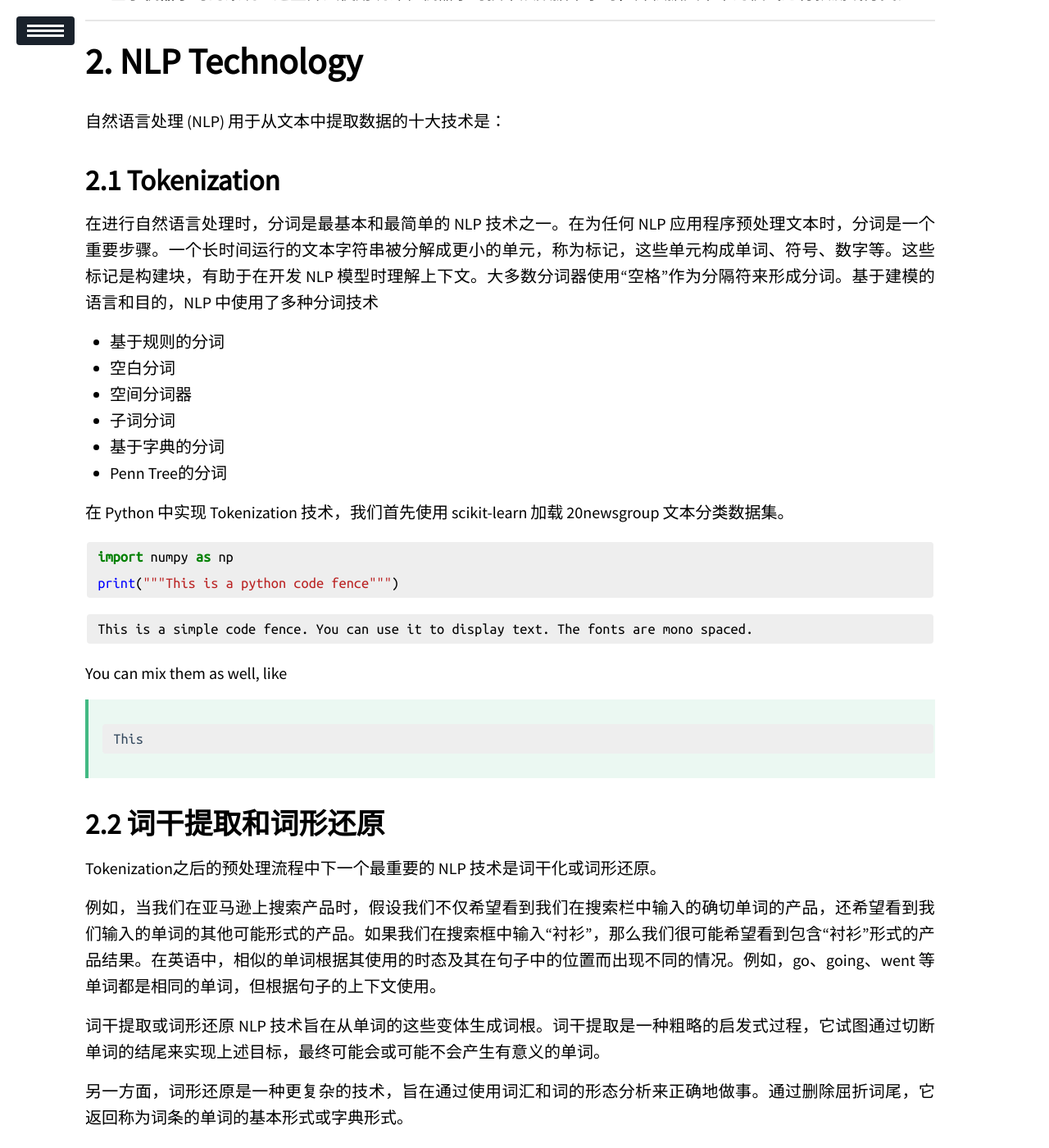
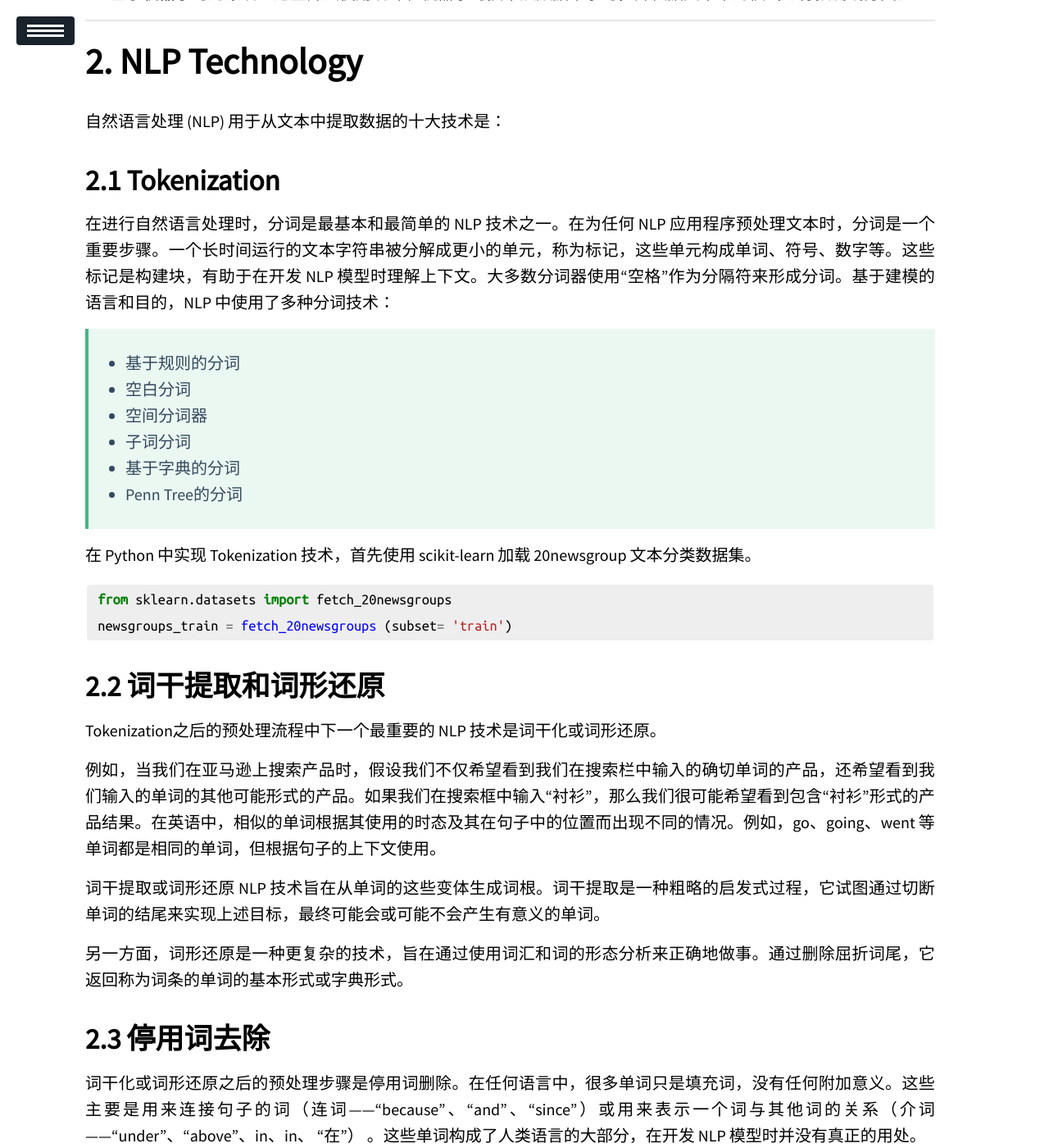
Before and after one commit to ssskz/ssskz.github.io, a Jekyll site: the page built from _posts/2024-5-19-NLP.md, in a window 1280 px wide and 1400 px high, scrolled down 1122 px. Shown: the whole window at 82% size. Built offline with Jekyll 4.4.1, drawn with Linux system fonts in a browser that asks for light colours; our own code applies the rules of GitHub Pages for plain Markdown files; formulas are drawn with MathJax 3; a script that is not in the unit is left out.

Commit message:
1
Signed-off-by: ssskz <12497590+ssskz@user.noreply.gitee.com>

````diff
--- a/_posts/2024-5-19-NLP.md
+++ b/_posts/2024-5-19-NLP.md
@@ -39,31 +39,21 @@ NLP 技术的力量可以追溯到 1950 年代的图灵测试，该测试用于
 
 ## Tokenization
 
-在进行自然语言处理时，分词是最基本和最简单的 NLP 技术之一。在为任何 NLP 应用程序预处理文本时，分词是一个重要步骤。一个长时间运行的文本字符串被分解成更小的单元，称为标记，这些单元构成单词、符号、数字等。这些标记是构建块，有助于在开发 NLP 模型时理解上下文。大多数分词器使用“空格”作为分隔符来形成分词。基于建模的语言和目的，NLP 中使用了多种分词技术
+在进行自然语言处理时，分词是最基本和最简单的 NLP 技术之一。在为任何 NLP 应用程序预处理文本时，分词是一个重要步骤。一个长时间运行的文本字符串被分解成更小的单元，称为标记，这些单元构成单词、符号、数字等。这些标记是构建块，有助于在开发 NLP 模型时理解上下文。大多数分词器使用“空格”作为分隔符来形成分词。基于建模的语言和目的，NLP 中使用了多种分词技术：
 
-- 基于规则的分词
-- 空白分词
-- 空间分词器
-- 子词分词
-- 基于字典的分词
-- Penn Tree的分词
+> - 基于规则的分词
+> - 空白分词
+> - 空间分词器
+> - 子词分词
+> - 基于字典的分词
+> - Penn Tree的分词
 
-在 Python 中实现 Tokenization 技术，我们首先使用 scikit-learn 加载 20newsgroup 文本分类数据集。
+在 Python 中实现 Tokenization 技术，首先使用 scikit-learn 加载 20newsgroup 文本分类数据集。
 
 ```python
- import numpy as np
- print("""This is a python code fence""")
+ from sklearn.datasets import fetch_20newsgroups
+ newsgroups_train = fetch_20newsgroups (subset= 'train')
 ```
-
-```
- This is a simple code fence. You can use it to display text. The fonts are mono spaced.
-```
-
-You can mix them as well, like
-
-> ```
->  This
-> ```
 
 ## 词干提取和词形还原
 
````
